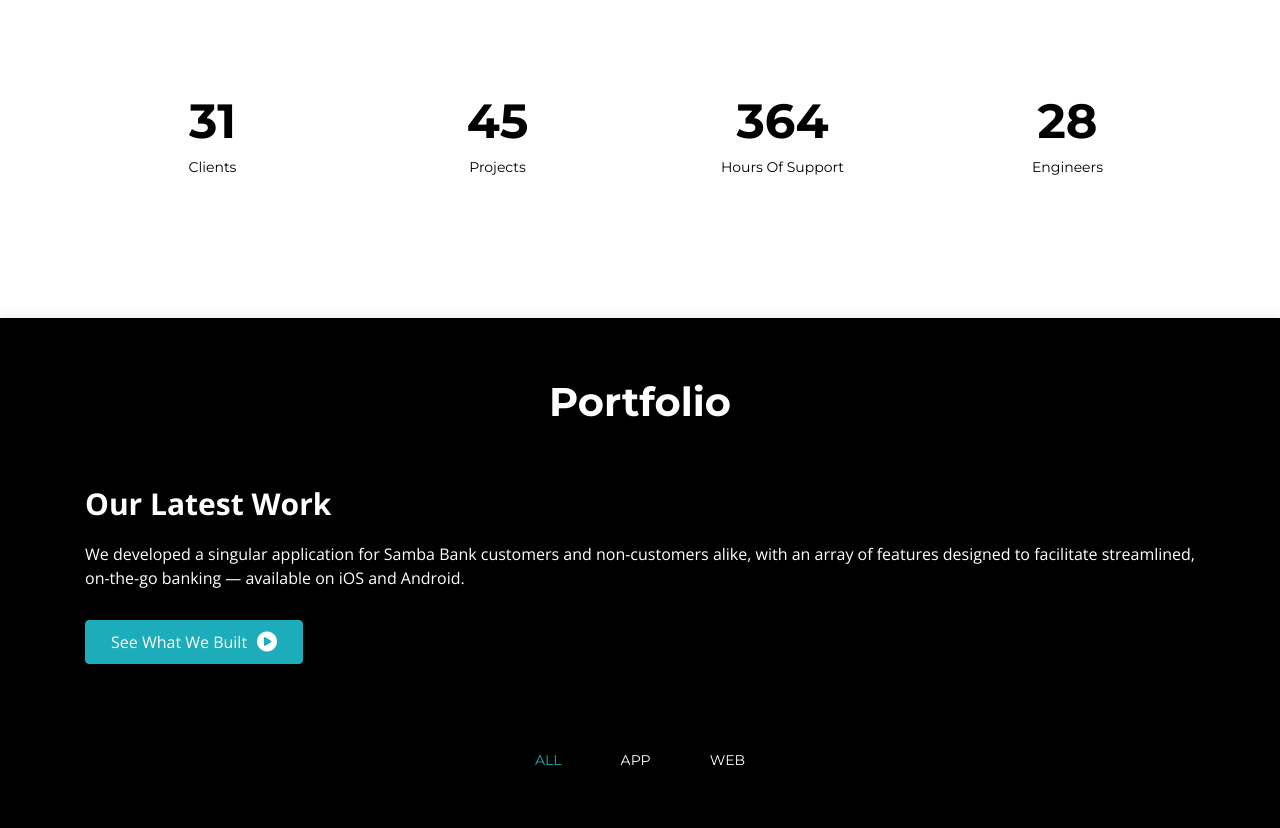
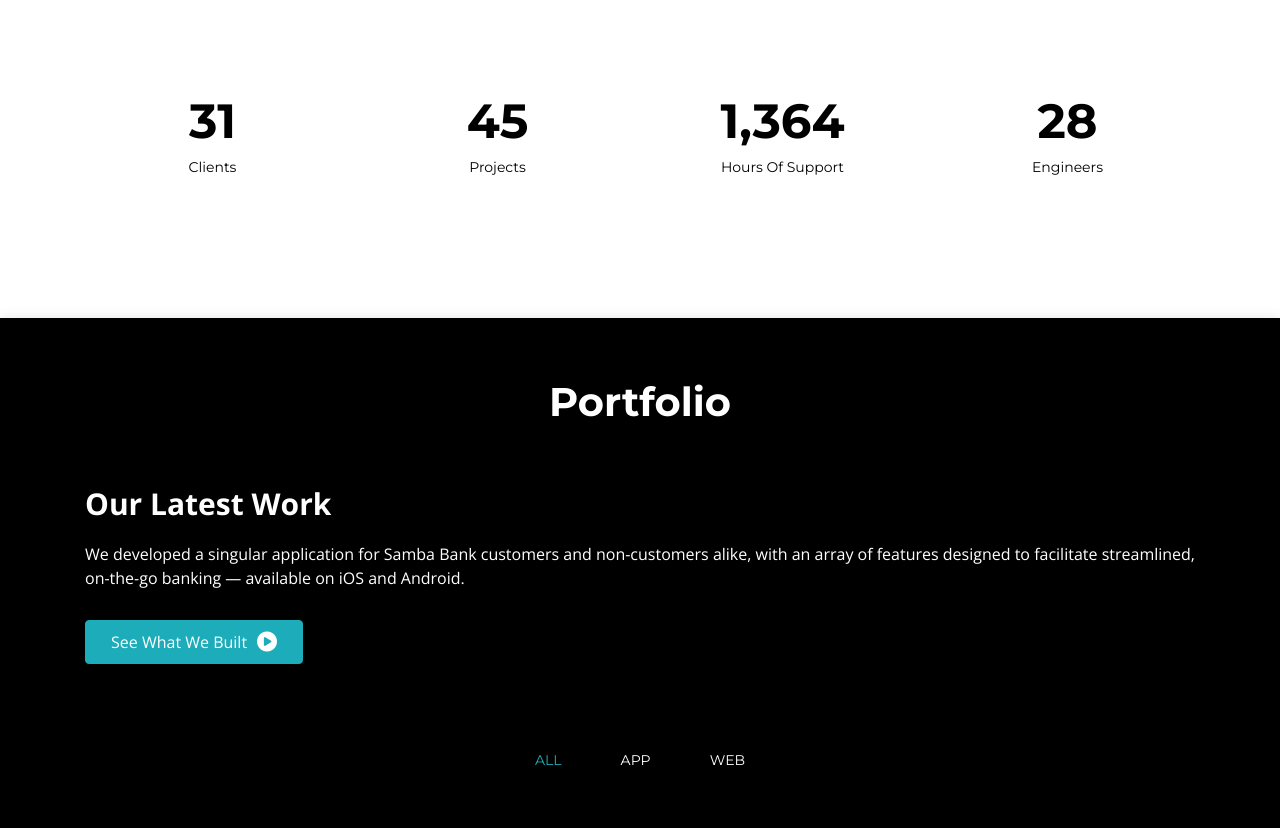
Before and after one commit to Ahmadjawaid/SeedCode, a plain HTML site: page index.html in a window 1280 px wide. Shown: the part 1714-2542 px from the top of the page. Drawn offline with nearby package versions, Linux system fonts and the light colour scheme; files whose address does not match are found by name.

Commit message:
update stats

```diff
--- a/index.html
+++ b/index.html
@@ -145,7 +145,7 @@
           </div>
 
           <div class="col-lg-3 col-6 text-center">
-            <span data-toggle="counter-up">364</span>
+            <span data-toggle="counter-up">1,364</span>
             <p>Hours Of Support</p>
           </div>
 
```
